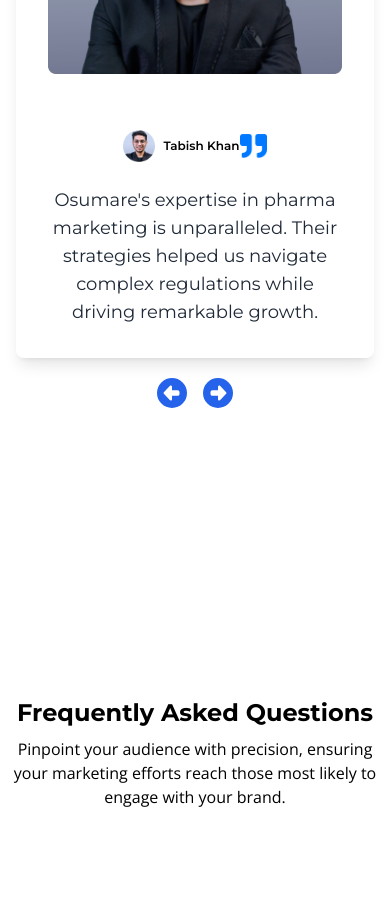
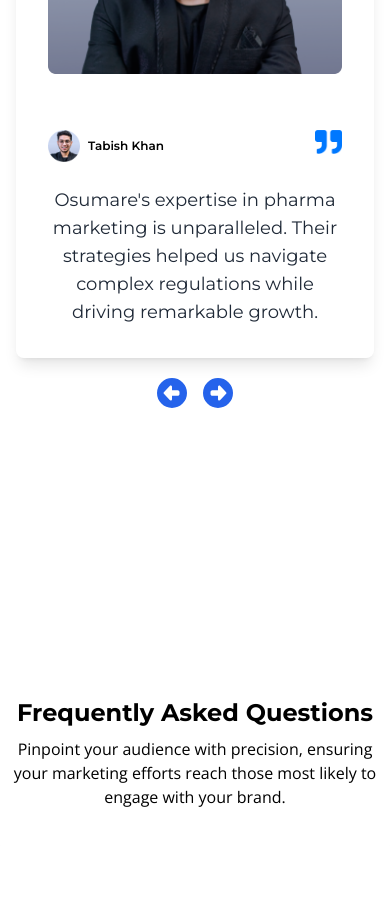
Before and after one commit to akm-engineer/assignment-solutions, a React (Create React App) app: page / in a window 390 px wide. Shown: the part 9620-10519 px from the top of the page. Built offline with nearby package versions, Linux system fonts and the light colour scheme.

Commit message:
Update Pharma.jsx

```diff
--- a/src/pages/Pharma.jsx
+++ b/src/pages/Pharma.jsx
@@ -19,7 +19,7 @@ const Pharma = () => {
           Driving Transformations, One Brand at a Time
         </h4>
       </div>
-      <div className="w-full lg:w-[1117px] bg-white rounded-lg shadow-lg p-8 md:p-50  md:pb-50 pl-8 md:pl-44 pr-8 md:pr-44 flex flex-col  lg:flex-row items-center relative bg-opacity-0">
+      <div className="w-full lg:w-[1117px] bg-white rounded-lg shadow-lg p-8 md:p-50  md:pb-50 pl-8 lg:pl-44 pr-8 lg:pr-44 flex flex-col  lg:flex-row items-center relative bg-opacity-0">
         {/* Video Image */}
         <img
           src={video}
@@ -27,8 +27,8 @@ const Pharma = () => {
           className="w-full md:w-[600px] h-auto md:h-[400px] rounded-md mb-6 md:mb-0 hover:opacity-75 transition-opacity duration-300 cursor-pointer "
         />
         {/* Testimonial Details */}
-        <div className="lg:ml-8 mt-8 lg:mt-0 flex flex-col lg:items-start lg:justify-center">
-          <div className="flex items-center justify-center md:justify-between mb-4 md:mb-6">
+        <div className="lg:ml-8 mt-8 lg:mt-0 flex flex-col lg:items-start lg:justify-center ">
+          <div className="flex  md:items-center justify-between  mb-4 md:mb-6">
             <div className="flex items-center gap-2 md:gap-4">
               <img
                 src={avatar}
```
